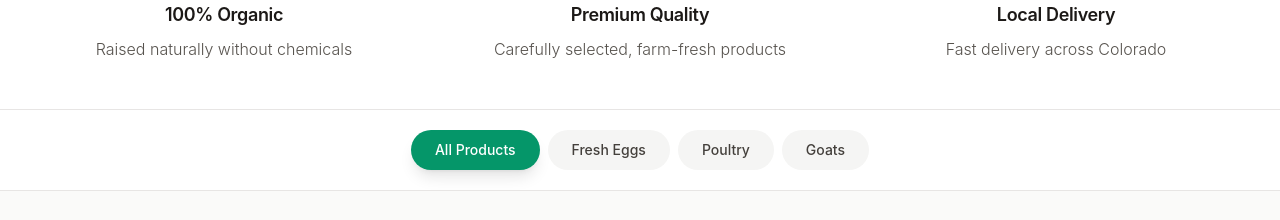
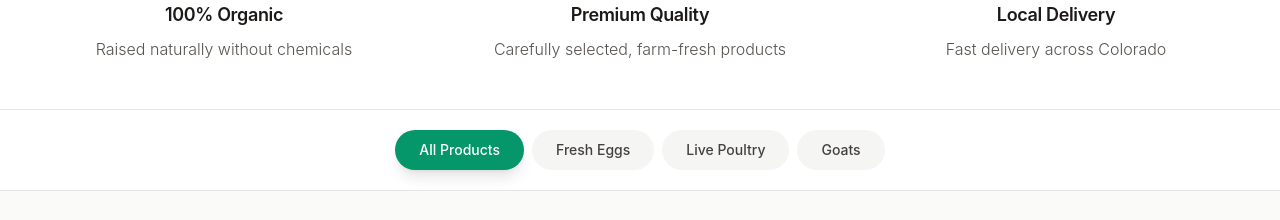
Before and after one commit to Ibrahim-Marube/blessed-farm, a Next.js app: page / in a window 1280 px wide. Shown: the part 860-1080 px from the top of the page. Built offline with nearby package versions, Linux system fonts and the light colour scheme; no server answers; the database is empty.

Commit message:
Update category display name from Poultry to Live Poultry

```diff
--- a/src/app/(customer)/page.tsx
+++ b/src/app/(customer)/page.tsx
@@ -25,7 +25,7 @@ export default function HomePage() {
   const categories = [
     { id: 'all', name: 'All Products' },
     { id: 'Fresh Eggs', name: 'Fresh Eggs' },
-    { id: 'Live Poultry', name: 'Poultry' },
+    { id: 'Live Poultry', name: 'Live Poultry' },
     { id: 'Goats', name: 'Goats' },
   ];
 
```
